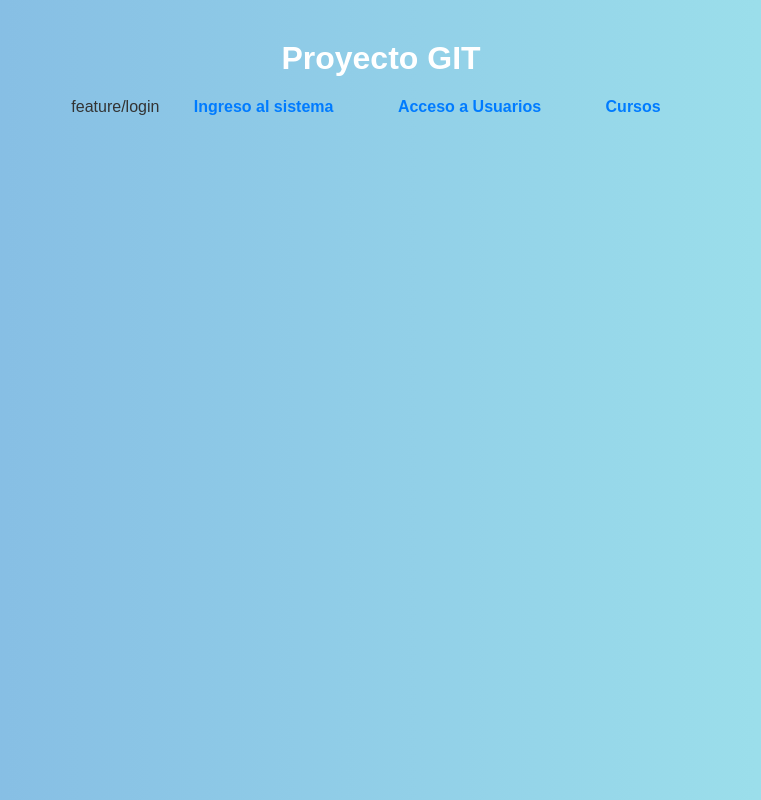
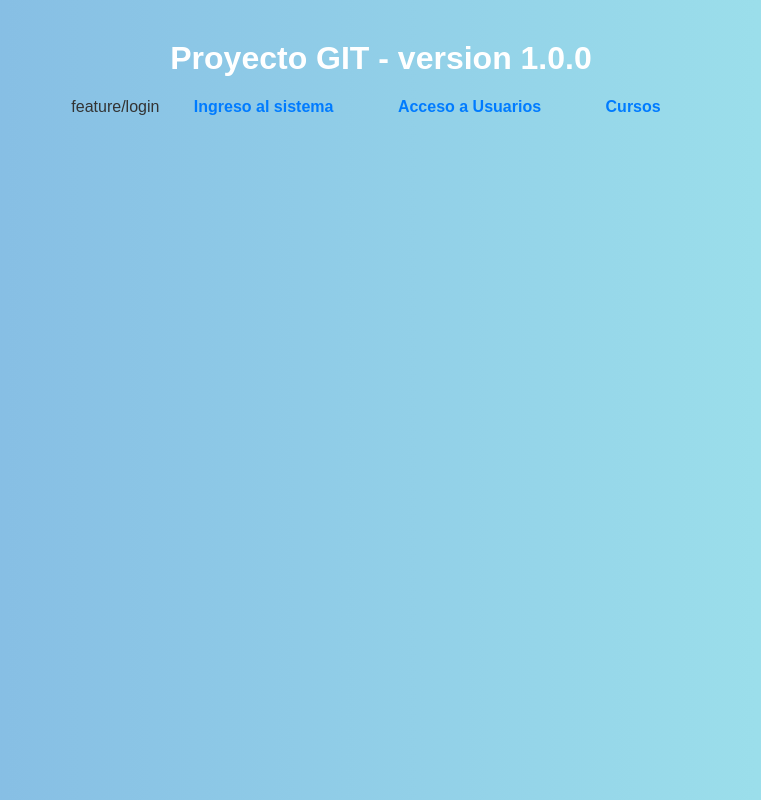
Before and after one commit to zpojeda/proyecto-git-clase, a plain HTML site: page index.html in a window 1280 px wide. Shown: the whole page, without its empty margins (259-1020 px from the left). Drawn offline with Linux system fonts and the light colour scheme.

Commit message:
chore(release): Cambio titulo version 1.0.0

```diff
--- a/index.html
+++ b/index.html
@@ -7,7 +7,7 @@
     <title>Document</title>
 </head>
 <body>
-    <h1> Proyecto GIT</h1>
+    <h1> Proyecto GIT - version 1.0.0</h1>
     <nav>
  feature/login
         <a href="pages/login.html">Ingreso al sistema</a>
```
